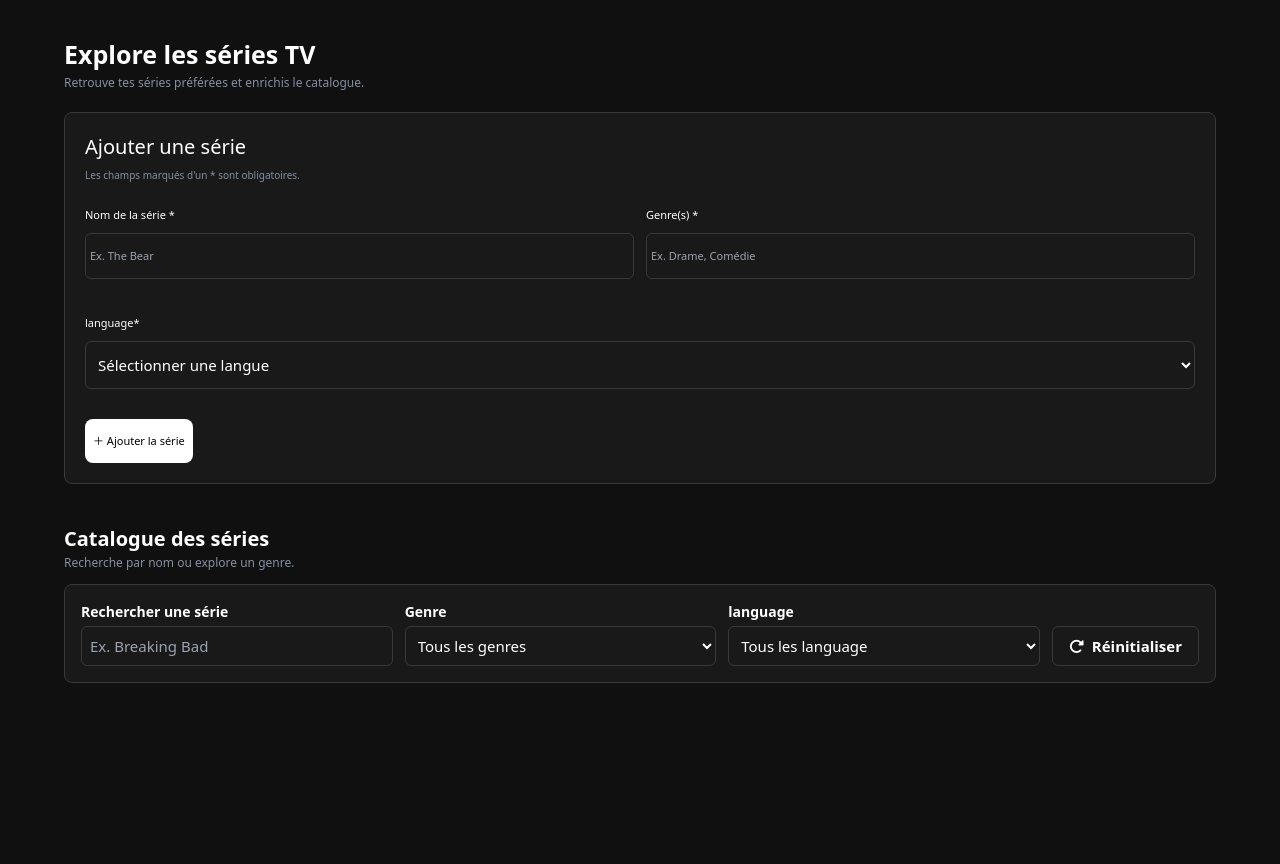
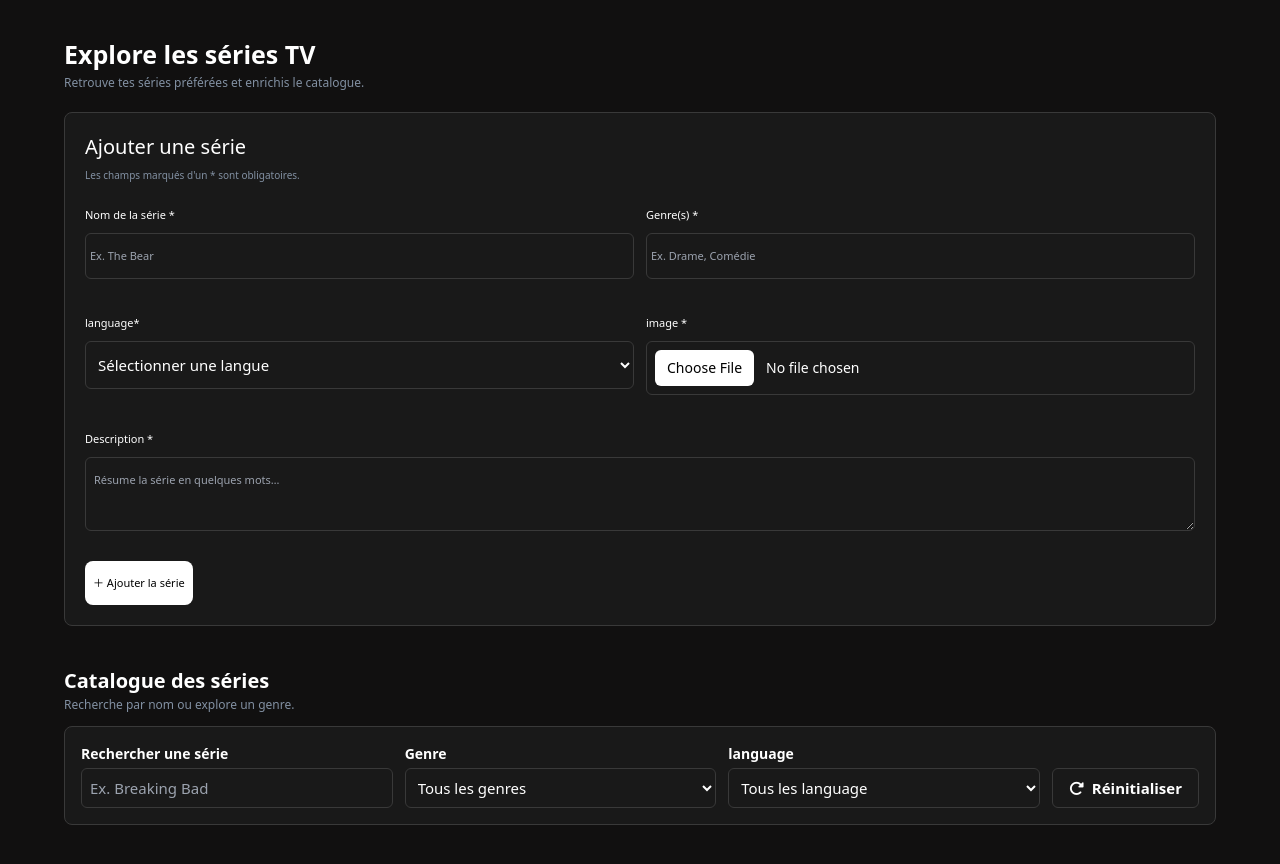
Before and after one commit to yassine-dzaouha/SerieScope, a plain HTML site: page index.html in a window 1280 px wide. Shown: the part 74-938 px from the top of the page. Before the commit the page ends 812 px from the top, so only its background shows below. Drawn offline with nearby package versions, Linux system fonts and the light colour scheme; no server answers.

Commit message:
make modifications in the form of add a serie

```diff
--- a/index.html
+++ b/index.html
@@ -47,7 +47,7 @@
                             <input type="text"  id="seriesGenre" class="border border-[#393939] bg-[#191919] rounded-md px-1 py-2" placeholder="Ex. Drame, Comédie">
                             <p id="seriesGenreError" class="text-red-400 text-[12px] font-normal min-h-[18px]" role="alert"></p>
                         </div>
-                        <div class="flex flex-col md:col-span-4 xl:col-span-4">
+                        <div class="flex flex-col xl:col-span-2">
                             <label class="mb-1">language*</label>
                             <select id="seriesLanguage" class="border border-[#393939] bg-[#191919] rounded-md px-2 py-3 text-[15px] focus:outline-none focus:ring-2 focus:ring-white">
                                 <option value="">Sélectionner une langue</option>
@@ -62,7 +62,7 @@
                             </select>
                             <p id="seriesLanguageError" class="text-red-400 text-[12px] font-normal min-h-[18px]" role="alert"></p>
                         </div>
-                        <!-- <div class="flex flex-col xl:col-span-2">
+                        <div class="flex flex-col xl:col-span-2">
                             <label for="seriesImage" class="mb-1">image *</label>
                             <input type="file" id="seriesImage" name="seriesImage" accept="image/*"
                                 aria-describedby="seriesImageError"
@@ -77,7 +77,7 @@
                             </label>
                             <textarea class="border border-[#393939] bg-[#191919] rounded-md px-2 py-2 " id="description" name="description"  placeholder="Résume la série en quelques mots…"></textarea>
                             <p id="seriesDescriptionError" class="text-red-400 text-[12px] font-normal min-h-[18px]" role="alert"></p>
-                        </div> -->
+                        </div>
                     </div>
                     <div class=" flex justify-start">
                         <button id="submit" class= "bg-[white] text-[11px]  text-black p-2 mt-3 rounded-lg ">
```
